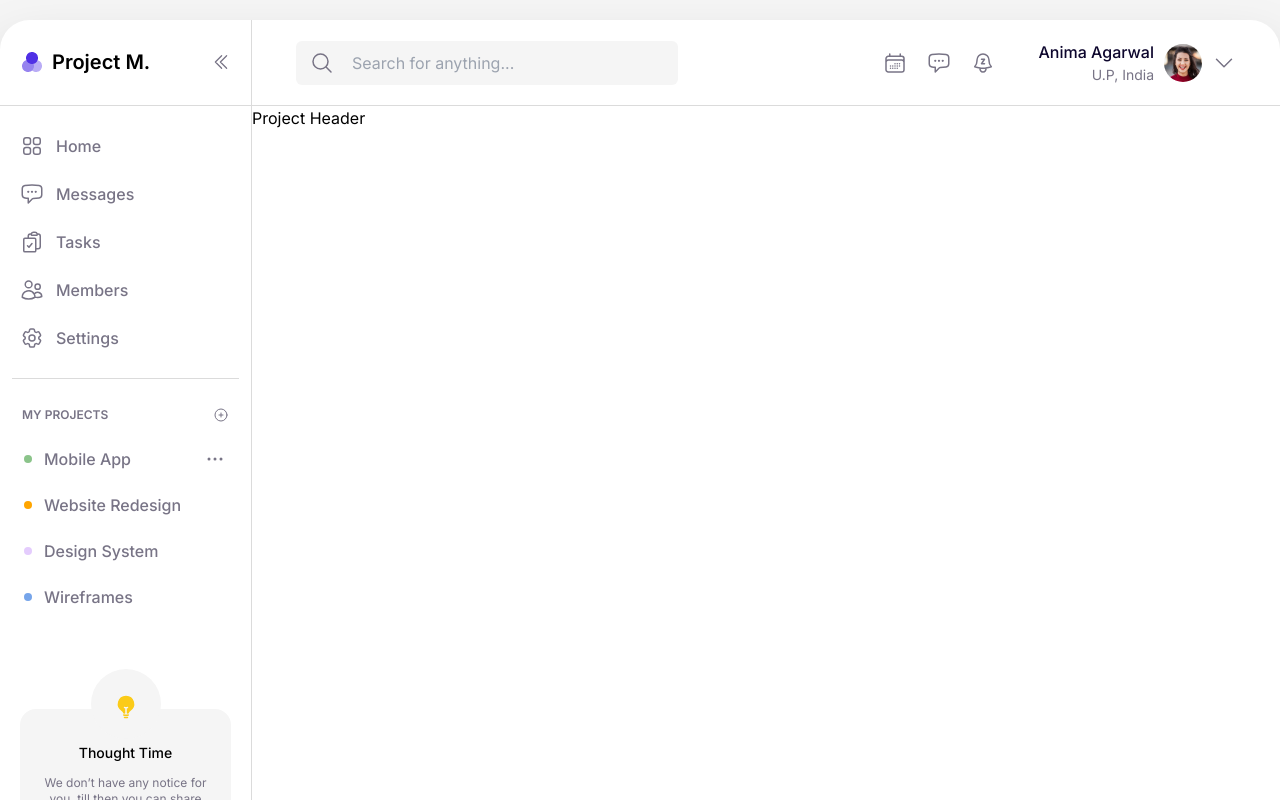
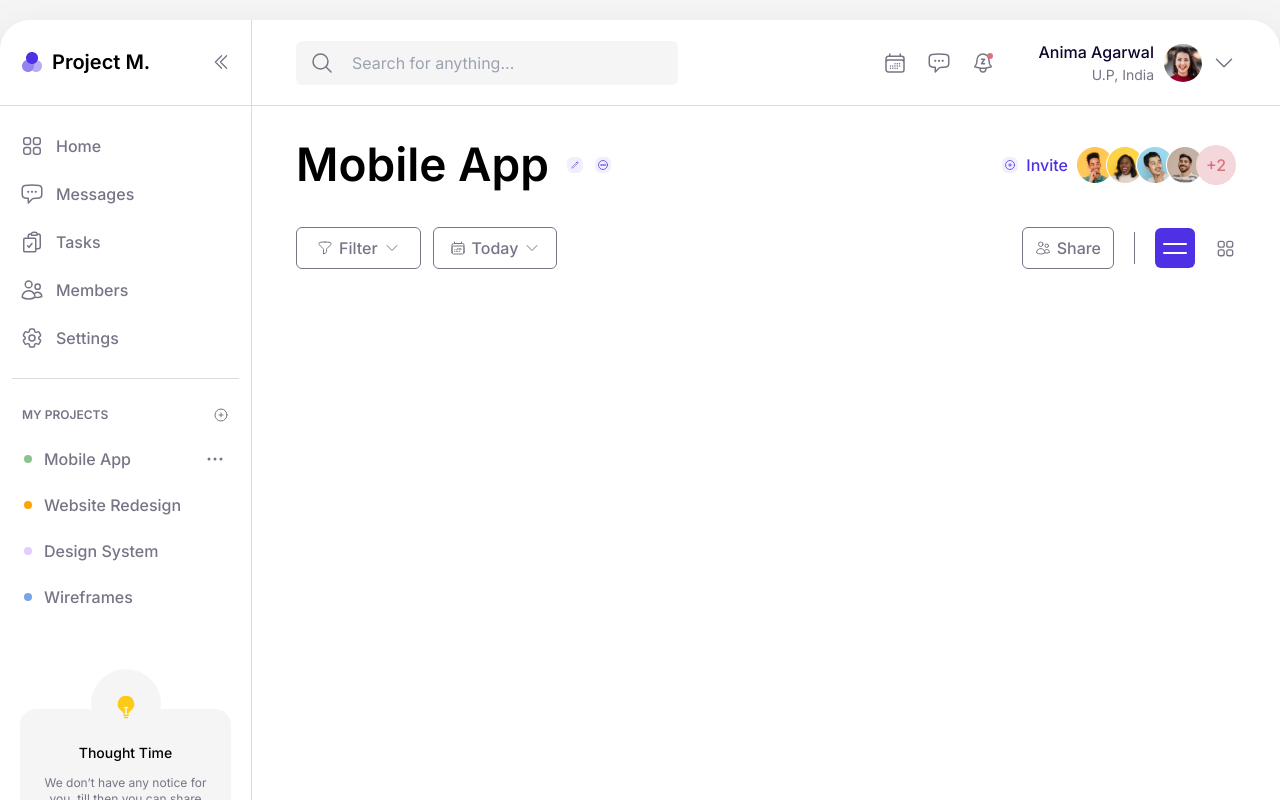
Before and after one commit to fahammed-dev/project-m, a React (Vite) app: page /pages/projects in a window 1280 px wide. Shown: the top 800 px of the page. Built offline with nearby package versions, Linux system fonts and the light colour scheme.

Commit message:
project header completed

```diff
--- a/package.json
+++ b/package.json
@@ -10,6 +10,7 @@
     "preview": "vite preview"
   },
   "dependencies": {
+    "@headlessui/react": "^1.7.15",
     "@heroicons/react": "^2.0.18",
     "react": "^18.2.0",
     "react-dom": "^18.2.0",
--- a/src/components/Header.tsx
+++ b/src/components/Header.tsx
@@ -107,7 +107,7 @@ function Header() {
           <button>
             <ChatBubbleLeftEllipsisIcon className={`${iconStyle}`} />
           </button>
-          <button>
+          <button className="before:absolute before:ml-1 before:mt-0.5 before:inline-block before:h-1.5 before:w-1.5 before:rounded-full before:bg-color-pink-primary before:content-['']">
             <BellSnoozeIcon className={`${iconStyle}`} />
           </button>
         </div>
--- a/src/components/ProjectHeader.tsx
+++ b/src/components/ProjectHeader.tsx
@@ -1,5 +1,74 @@
+import { Date, Filter } from '@/components';
+import {
+  Bars2Icon,
+  EllipsisHorizontalCircleIcon,
+  PencilIcon,
+  PlusCircleIcon,
+  Squares2X2Icon,
+  UsersIcon,
+} from '@heroicons/react/24/outline';
+import Image1 from '../assets/invite-img-1.png';
+import Image2 from '../assets/invite-img-2.png';
+import Image3 from '../assets/invite-img-3.png';
+import Image4 from '../assets/invite-img-4.png';
+
 function ProjectHeader() {
-  return <div>Project Header</div>;
+  const iconStyle = 'h-[16px] text-color-gray-primary';
+  const fontStyle = 'font-medium text-color-gray-primary';
+  const flexStyle = 'flex items-center';
+  return (
+    <div>
+      <div className={`${flexStyle} justify-between pb-7`}>
+        <div className={`${flexStyle} gap-3`}>
+          <h1 className="mr-1.5 text-[46px] font-semibold">Mobile App</h1>
+          <PencilIcon
+            className={`${iconStyle} rounded-md bg-color-bg-lavender p-1 text-color-lavender-primary`}
+          />
+          <EllipsisHorizontalCircleIcon
+            className={`${iconStyle} rounded-md bg-color-bg-lavender p-0.5 text-color-lavender-primary`}
+          />
+        </div>
+        <div className={`${flexStyle}`}>
+          <PlusCircleIcon
+            className={`${iconStyle} h-[15px] rounded-md bg-color-bg-lavender p-0.5 text-color-lavender-primary`}
+          />
+          <span className="mx-2 text-base font-medium text-color-lavender-primary">
+            Invite
+          </span>
+          <div className={`${flexStyle} -space-x-2 overflow-hidden`}>
+            <img src={Image1} alt="Image1 z-10" />
+            <img src={Image2} alt="Image1 z-11" />
+            <img src={Image3} alt="Image1 z-12" />
+            <img src={Image4} alt="Image1 z-13" />
+            <span className="z-14 h-10 w-10 rounded-full bg-color-pink-secondary text-center font-medium leading-10 text-color-pink-primary">
+              +2
+            </span>
+          </div>
+        </div>
+      </div>
+      <div className={`${flexStyle} justify-between`}>
+        <div className={`${flexStyle} gap-3`}>
+          <Filter />
+          <Date />
+        </div>
+        <div className={`${flexStyle} gap-5`}>
+          <div
+            className={`${flexStyle} ${fontStyle} rounded-md border border-color-gray-primary px-3 py-2`}
+          >
+            <UsersIcon className={`${iconStyle} mr-1.5`} />
+            Share
+          </div>
+          <span className="h-8 border-r border-color-gray-primary"></span>
+          <div className="rounded-md bg-color-lavender-primary">
+            <Bars2Icon className="h-10 p-1 text-color-white-secondary" />
+          </div>
+          <div>
+            <Squares2X2Icon className="h-[21px] text-color-gray-primary" />
+          </div>
+        </div>
+      </div>
+    </div>
+  );
 }
 
 export default ProjectHeader;
--- /dev/null
+++ b/src/components/dropDown/Date.tsx
@@ -0,0 +1,39 @@
+import { Menu } from '@headlessui/react';
+import { CalendarDaysIcon, ChevronDownIcon } from '@heroicons/react/24/outline';
+
+function Date() {
+  const iconStyle = 'h-[16px] text-color-gray-primary';
+  const fontStyle = 'font-medium text-color-gray-primary';
+  const flexStyle = 'flex items-center gap-3';
+  return (
+    <Menu>
+      <Menu.Button
+        className={`${flexStyle} ${fontStyle} rounded-md border border-color-gray-primary px-4 py-2`}
+      >
+        <CalendarDaysIcon
+          className={`${iconStyle} -mr-1.5`}
+          aria-hidden="true"
+        />
+        Today
+        <ChevronDownIcon
+          className={`${iconStyle} -ml-1.5`}
+          aria-hidden="true"
+        />
+      </Menu.Button>
+      <Menu.Items>
+        <Menu.Item>
+          {({ active }) => (
+            <a
+              className={`${active && 'bg-blue-500'}`}
+              href="/account-settings"
+            >
+              Next day
+            </a>
+          )}
+        </Menu.Item>
+      </Menu.Items>
+    </Menu>
+  );
+}
+
+export default Date;
--- /dev/null
+++ b/src/components/dropDown/Filter.tsx
@@ -0,0 +1,36 @@
+import { Menu } from '@headlessui/react';
+import { ChevronDownIcon, FunnelIcon } from '@heroicons/react/24/outline';
+
+function Filter() {
+  const iconStyle = 'h-[16px] text-color-gray-primary';
+  const fontStyle = 'font-medium text-color-gray-primary';
+  const flexStyle = 'flex items-center gap-3';
+  return (
+    <Menu>
+      <Menu.Button
+        className={`${flexStyle} ${fontStyle} rounded-md border border-color-gray-primary px-5 py-2`}
+      >
+        <FunnelIcon className={`${iconStyle} -mr-1.5`} aria-hidden="true" />
+        Filter
+        <ChevronDownIcon
+          className={`${iconStyle} -ml-1.5`}
+          aria-hidden="true"
+        />
+      </Menu.Button>
+      <Menu.Items>
+        <Menu.Item>
+          {({ active }) => (
+            <a
+              className={`${active && 'bg-blue-500'}`}
+              href="/account-settings"
+            >
+              Mobile App
+            </a>
+          )}
+        </Menu.Item>
+      </Menu.Items>
+    </Menu>
+  );
+}
+
+export default Filter;
--- a/src/components/index.ts
+++ b/src/components/index.ts
@@ -1,3 +1,5 @@
 export { default as Header } from './Header';
 export { default as ProjectHeader } from './ProjectHeader';
 export { default as Sidebar } from './Sidebar';
+export { default as Date } from './dropDown/Date';
+export { default as Filter } from './dropDown/Filter';
--- a/src/layouts/ProjectLayout.tsx
+++ b/src/layouts/ProjectLayout.tsx
@@ -4,7 +4,7 @@ import { Outlet } from 'react-router-dom';
 function ProjectLayout() {
   return (
     <div>
-      <section>
+      <section className="px-11 pt-6">
         <ProjectHeader />
       </section>
       <section>
--- a/tailwind.config.js
+++ b/tailwind.config.js
@@ -19,6 +19,7 @@ export default {
       'color-lavender-secondary': '#E4CCFD',
       'color-bg-lavender': '#f1eefd',
       'color-pink-primary': '#D8727D',
+      'color-pink-secondary': '#f4d7da',
       'color-pink-bg': 'rgba(216, 114, 125, 0.1);',
       'color-blue-primary': '#76A5EA',
     },
```
Also changed, not shown: 1 other file (tests, documents, lock files or other folders).
